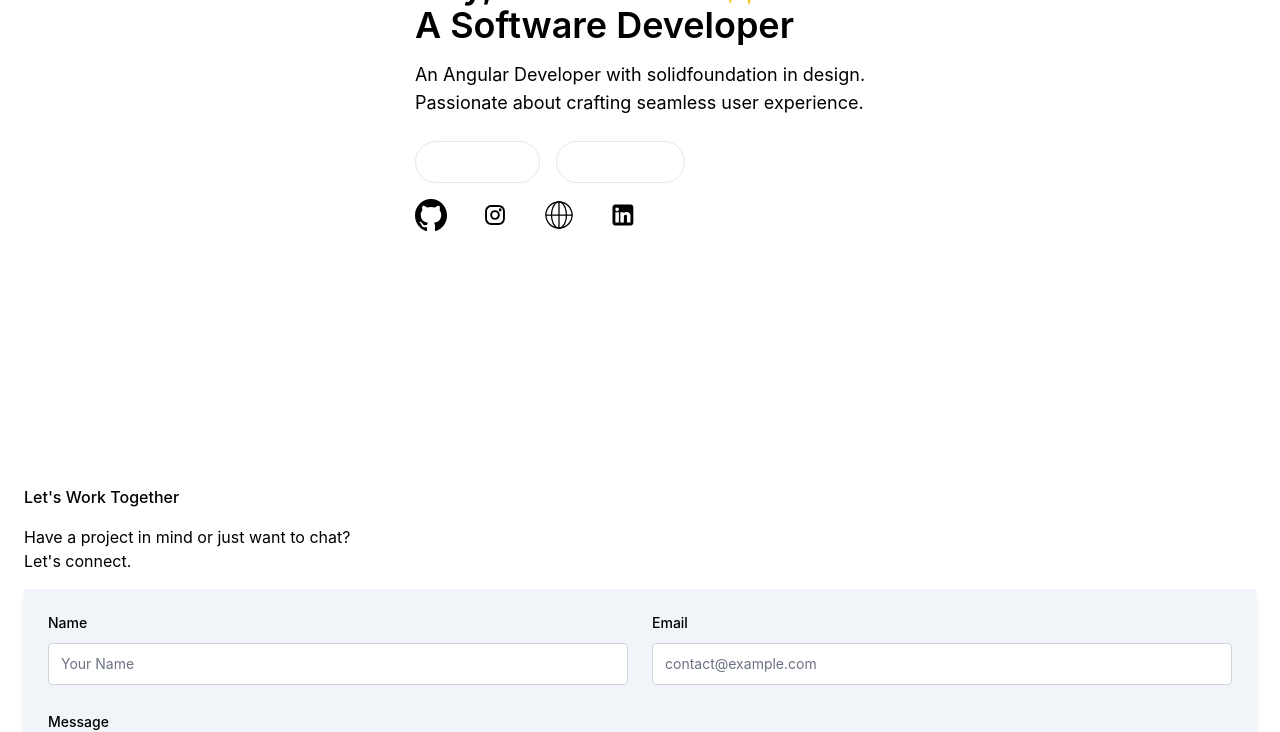
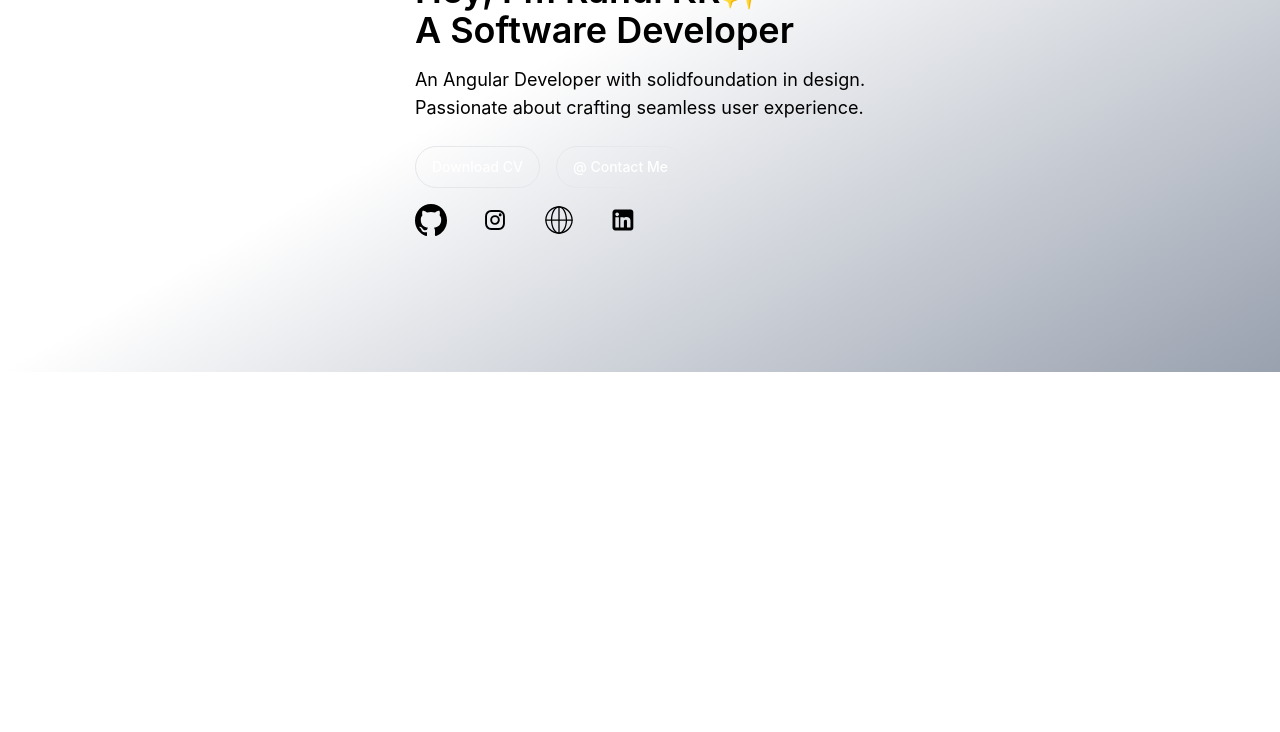
Before and after one commit to rahulramakrishnan3/my-portfolio, an Angular app: page / in a window 1280 px wide. Shown: the part 430-1162 px from the top of the page. After the commit the page ends 802 px from the top, so only its background shows below. Built offline with nearby package versions, Linux system fonts and the light colour scheme.

Commit message:
form validation added

```diff
--- a/src/app/components/contact-form/contact-form.html
+++ b/src/app/components/contact-form/contact-form.html
@@ -1,4 +1,6 @@
-<div class="flex flex-col p-6 gap-4 min-h-[calc(100vh-80px)] mx-auto item-center justify-center">
+<div
+  class="flex flex-col p-6 gap-4 min-h-[calc(100vh-70px)] mx-auto item-center justify-center bg-gradient-to-tl from-gray-400 via-white to-white"
+>
   <h1 class="font-medium">Let's Work Together</h1>
   <p>
     Have a project in mind or just want to chat? <br />
@@ -11,15 +13,20 @@
   >
     <div class="grid gap-6 mb-6 md:grid-cols-2">
       <div>
-        <label for="first_name" class="block mb-2.5 text-sm font-medium text-heading">Name</label>
+        <label for="name" class="block mb-2.5 text-sm font-medium text-heading">Name</label>
         <input
           type="text"
-          id="first_name"
+          id="name"
           class="border-gray-300 rounded border-default-medium text-heading text-sm rounded-base focus:ring-brand focus:border-brand block w-full px-3 py-2.5 shadow-xs placeholder:text-body"
           placeholder="Your Name"
-          formControlName="firstName"
+          formControlName="name"
           required
         />
+        @if (myForm.get('name')?.invalid && myForm.get('name')?.touched) {
+        <p class="mt-2.5 text-sm text-red-600 text-fg-danger-strong">
+          <span class="font-medium">Oh, snapp!</span> Name is empty &#128519;.
+        </p>
+        }
       </div>
       <div>
         <label for="email" class="block mb-2.5 text-sm font-medium text-heading">Email</label>
@@ -31,6 +38,11 @@
           formControlName="email"
           required
         />
+        @if (myForm.get('email')?.invalid && myForm.get('email')?.touched) {
+        <p class="mt-2.5 text-sm text-red-600 text-fg-danger-strong">
+          <span class="font-medium">Oh, snapp!</span> Email is empty &#128519;.
+        </p>
+        }
       </div>
       <div>
         <label for="Notes">
@@ -45,11 +57,16 @@
             formControlName="message"
           ></textarea>
         </label>
+        @if (myForm.get('message')?.invalid && myForm.get('message')?.touched) {
+        <p class="mt-2.5 text-sm text-red-600 text-fg-danger-strong">
+          <span class="font-medium">Oh, snapp!</span> Message is empty &#128519;.
+        </p>
+        }
       </div>
     </div>
     <button
       type="submit"
-      class="bg-white text-black box-border border border-gray-500 rounded hover:bg-brand-strong focus:ring-1 focus:ring-brand-medium shadow-xs font-medium leading-5 rounded-base text-sm px-4 py-2.5 focus:outline-none"
+      class="bg-white text-black box-border border border-gray-500 rounded hover:bg-brand-strong focus:ring-1 focus:ring-brand-medium shadow-xs font-medium leading-5 rounded-base text-sm px-4 py-2.5 focus:outline-none disabled:bg-gray-200 disabled:text-gray-400 disabled:border-gray-200 disabled:cursor-not-allowed"
       [disabled]="myForm.invalid"
     >
       Submit
--- a/src/app/components/contact-form/contact-form.ts
+++ b/src/app/components/contact-form/contact-form.ts
@@ -13,9 +13,17 @@ export class ContactForm implements OnInit {
 
   constructor() {
     this.myForm = new FormGroup({
-      firstName: new FormControl('', Validators.required),
-      email: new FormControl('', Validators.required),
-      message: new FormControl('', Validators.required),
+      name: new FormControl('', [
+        Validators.required,
+        Validators.minLength(3),
+        Validators.maxLength(30),
+      ]),
+      email: new FormControl('', [Validators.required, Validators.email, Validators.maxLength(50)]),
+      message: new FormControl('', [
+        Validators.required,
+        Validators.minLength(10),
+        Validators.maxLength(500),
+      ]),
     });
   }
   ngOnInit() {
--- a/src/app/home/home.html
+++ b/src/app/home/home.html
@@ -1,5 +1,5 @@
 <div
-  class="main p-6 flex flex-col lg:flex-row items-center justify-center gap-10 lg:gap-40 min-h-[calc(100vh-80px)] mx-auto item-center justify-center"
+  class="main p-6 flex flex-col lg:flex-row items-center justify-center gap-10 lg:gap-40 min-h-[calc(100vh-70px)] mx-auto item-center justify-center bg-gradient-to-tl from-gray-400 via-white to-white"
 >
   <div>
     <div class="image-div">
@@ -51,7 +51,7 @@
     </div>
   </div>
 </div>
-<div>
+<!-- <div>
   <app-contact-form></app-contact-form>
   <app-about></app-about>
-</div>
+</div> -->
```
